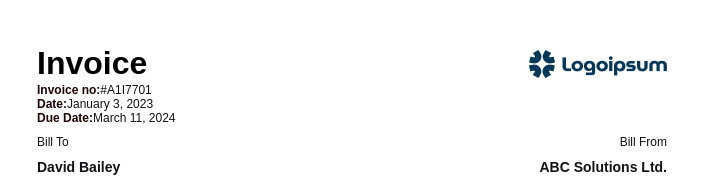
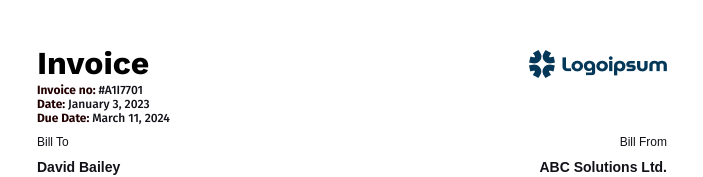
Before and after one commit to Hassan4np/invoice, a plain HTML site: page index.html in a window 1280 px wide. Shown: the top 177 px of the page, without its empty margins (328-1031 px from the left). Drawn offline with nearby package versions, Linux system fonts and the light colour scheme; a script that the page names is missing.

Commit message:
update design

```diff
--- a/index.html
+++ b/index.html
@@ -6,8 +6,8 @@
     <title>Invoice</title>
     <link rel="stylesheet" type="text/css" href="style.css" />
     <link rel="preconnect" href="https://fonts.googleapis.com">
-<link rel="preconnect" href="https://fonts.gstatic.com" crossorigin>
-<link href="https://fonts.googleapis.com/css2?family=Fira+Sans:ital,wght@0,100;0,200;0,300;0,400;0,500;0,600;0,700;0,800;0,900;1,100;1,200;1,300;1,400;1,500;1,600;1,700;1,800;1,900&family=Inter:wght@100..900&family=Work+Sans:ital,wght@0,100..900;1,100..900&display=swap" rel="stylesheet">
+    <link rel="preconnect" href="https://fonts.gstatic.com" crossorigin>
+    <link href="https://fonts.googleapis.com/css2?family=Fira+Mono:wght@400;500;700&family=Fira+Sans:ital,wght@0,100;0,200;0,300;0,400;0,500;0,600;0,700;0,800;0,900;1,100;1,200;1,300;1,400;1,500;1,600;1,700;1,800;1,900&family=Inter:wght@100..900&family=Work+Sans:ital,wght@0,100..900;1,100..900&display=swap" rel="stylesheet">
   </head>
   <body>
     <div>
@@ -18,9 +18,9 @@
               <tr>
                 <th class="table-header">
                   <h3>Invoice</h3>
-                  <p><strong>Invoice no:</strong>#A1I7701</p>
-                  <p><strong>Date:</strong>January 3, 2023</p>
-                  <p><strong>Due Date:</strong>March 11, 2024</p>
+                  <p><strong>Invoice no: </strong>#A1I7701</p>
+                  <p><strong>Date: </strong>January 3, 2023</p>
+                  <p><strong>Due Date: </strong>March 11, 2024</p>
                 </th>
                 <th></th>
                 <th></th>
--- a/style.css
+++ b/style.css
@@ -44,6 +44,7 @@ body {
   font-weight: 700;
   Line-height:37.54px;
   position: relative;
+  font-family: 'Work Sans';
 }
 .table-header strong{
   font-size: 12px;
@@ -54,6 +55,7 @@ body {
   font-weight: 500;
   font-size: 12px;
   color:  #111118;
+  font-family: 'Fira Sans';
 }
 
 .table-bill th{
```
